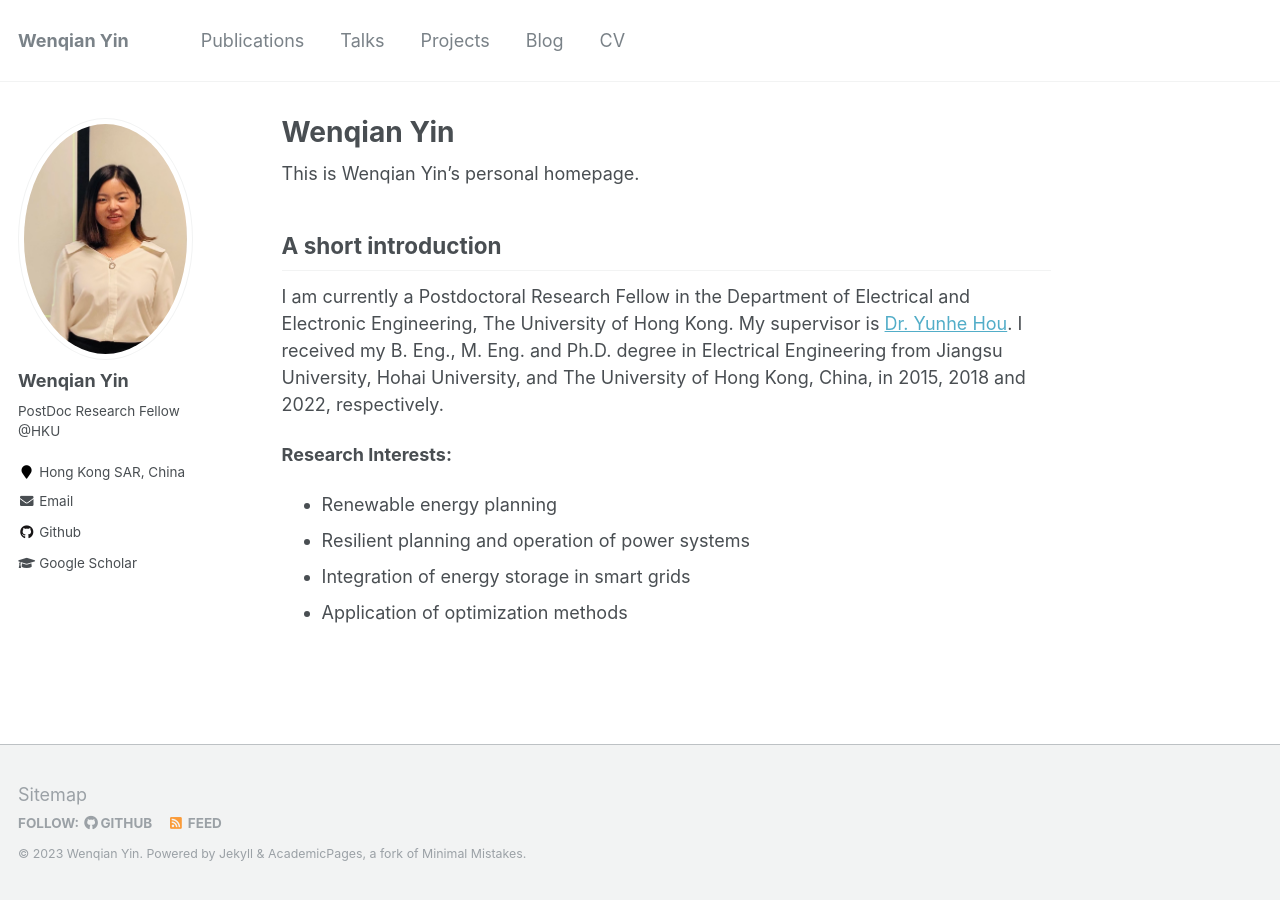
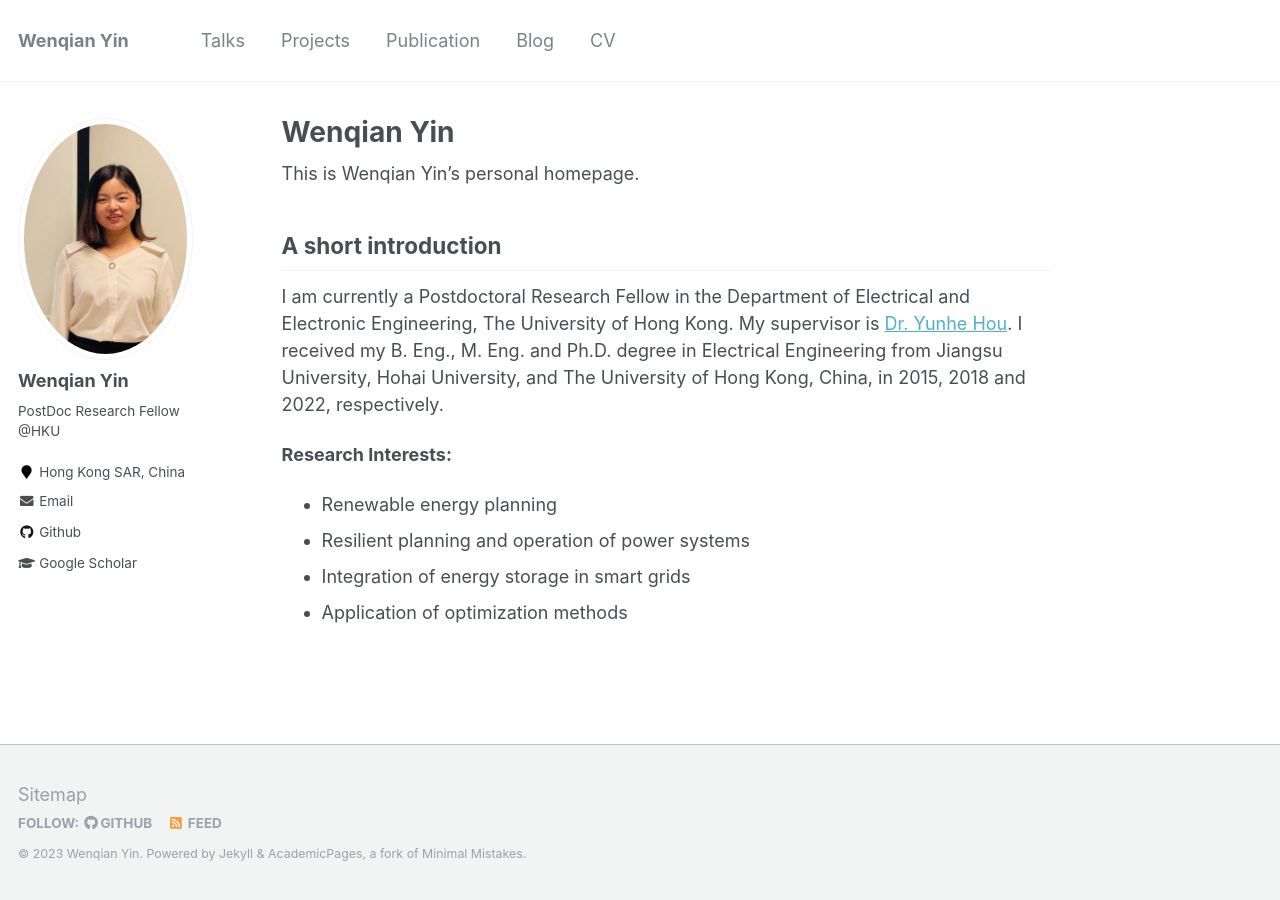
Before and after one commit to wenqianYIN/wb, a Jekyll site: the page built from _pages/about.md, in a window 1280 px wide. Built offline with Jekyll 4.4.1, drawn with Linux system fonts in a browser that asks for light colours; a file with an impossible date is left out; part of the change alters nothing that is shown.

Commit message:
Update navigation.yml

```diff
--- a/_data/navigation.yml
+++ b/_data/navigation.yml
@@ -1,7 +1,7 @@
 # main links links
 main:
-  - title: "Publications"
-    url: /publications/
+#  - title: "Publications"
+#    url: /publications/
 
   - title: "Talks"
     url: /talks/
@@ -12,8 +12,8 @@ main:
  # - title: "Software"
  #   url: /software/
 
- # - title: "Teaching"
- #   url: /teaching/
+  - title: "Publication"
+    url: /Publication/
 
   - title: "Blog"
     url: /year-archive/
```
